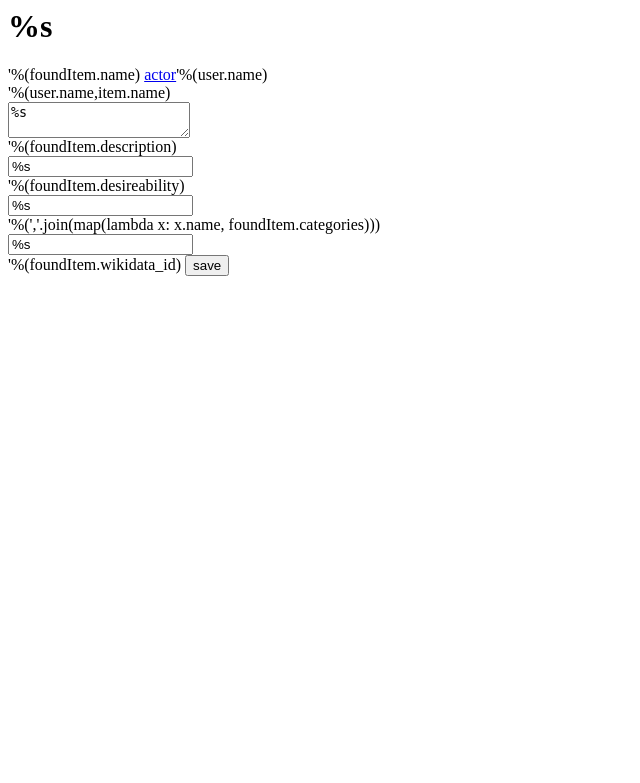
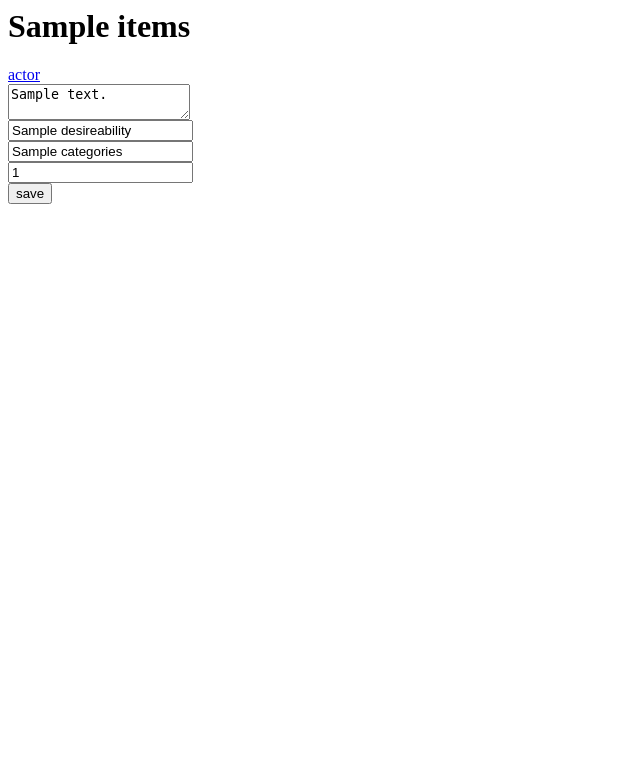
Before and after one commit to 3DprinterStuff/RessouceSharing, a Flask app: template templates/item.html in a window 1280 px wide. Shown: the top 783 px of the page, without its empty margins (0-640 px from the left). Run offline with Flask 2, Linux system fonts and the light colour scheme; the template is opened without the code that fills it: most values are stand-ins (such as "Sample title", 1, 10 or a date in 2020).

Commit message:
fixed a broken template

```diff
--- a/client.py
+++ b/client.py
@@ -87,18 +87,8 @@ def showItem(user_id,show_item):
     if not foundItem:
         return "item not found", 404
 
-    result = ''
-    result += '<h1>%s</h1>'%(foundItem.name)
-    result += '<a href="/actors/%s">actor</a>'%(user.name)
-    result += '<form action="/actors/%s/item/%s/edit" method="POST"/>'%(user.name,item.name)
-    result += '<div><textarea name="description">%s</textarea></div>'%(foundItem.description)
-    result += '<div><input name="desireability" value="%s"></div>'%(foundItem.desireability)
-    result += '<div><input name="categories" value="%s"></div>'%(','.join(map(lambda x: x.name, foundItem.categories)))
-    result += '<div><input name="wikidata_id" value="%s"></div>'%(foundItem.wikidata_id)
-    result += '<input type="submit" value="save"/>'
-    result += '</form>'
-    return render_template('item.html',user=user,item=item)
-    return result
+    categories = (','.join(map(lambda x: x.name, foundItem.categories)))
+    return render_template('item.html',user=user,item=item,categories=categories)
 
 
 @app.route("/actors/<user_id>/addDesire",methods = ['POST','GET'])
--- a/templates/item.html
+++ b/templates/item.html
@@ -1,9 +1,9 @@
- <h1>%s</h1>'%(foundItem.name)
- <a href="/actors/%s">actor</a>'%(user.name)
- <form action="/actors/%s/item/%s/edit" method="POST"/>'%(user.name,item.name)
- <div><textarea name="description">%s</textarea></div>'%(foundItem.description)
- <div><input name="desireability" value="%s"></div>'%(foundItem.desireability)
- <div><input name="categories" value="%s"></div>'%(','.join(map(lambda x: x.name, foundItem.categories)))
- <div><input name="wikidata_id" value="%s"></div>'%(foundItem.wikidata_id)
+ <h1>{{item.name}}s</h1>
+ <a href="/actors/{{user.name}}">actor</a>
+ <form action="/actors/{{user.name}}/item/{{item.name}}/edit" method="POST"/>
+ <div><textarea name="description">{{item.description}}</textarea></div>
+ <div><input name="desireability" value="{{item.desireability}}"></div>
+ <div><input name="categories" value="{{categories}}"></div>
+ <div><input name="wikidata_id" value="{{item.wikidata_id}}"></div>
  <input type="submit" value="save"/>
  </form>
```
